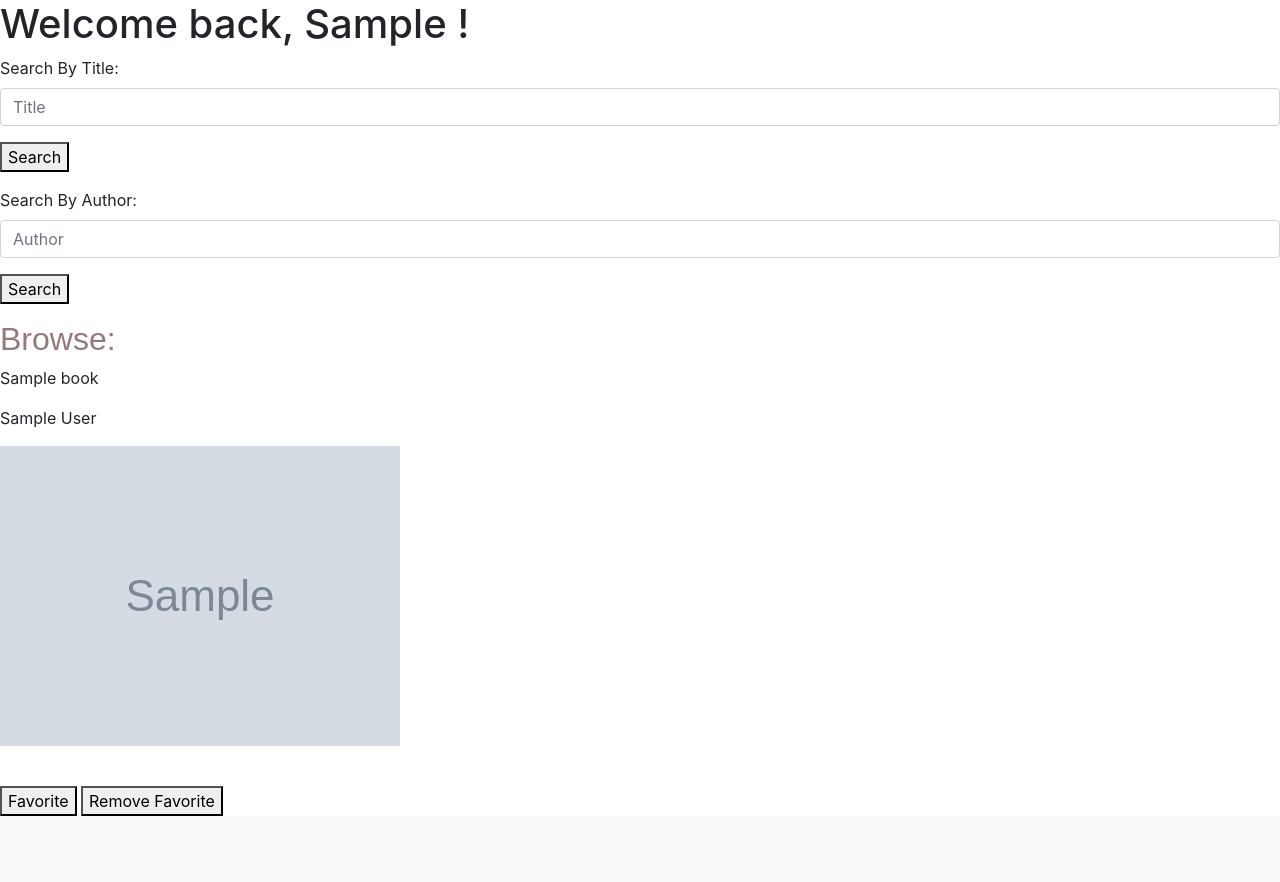
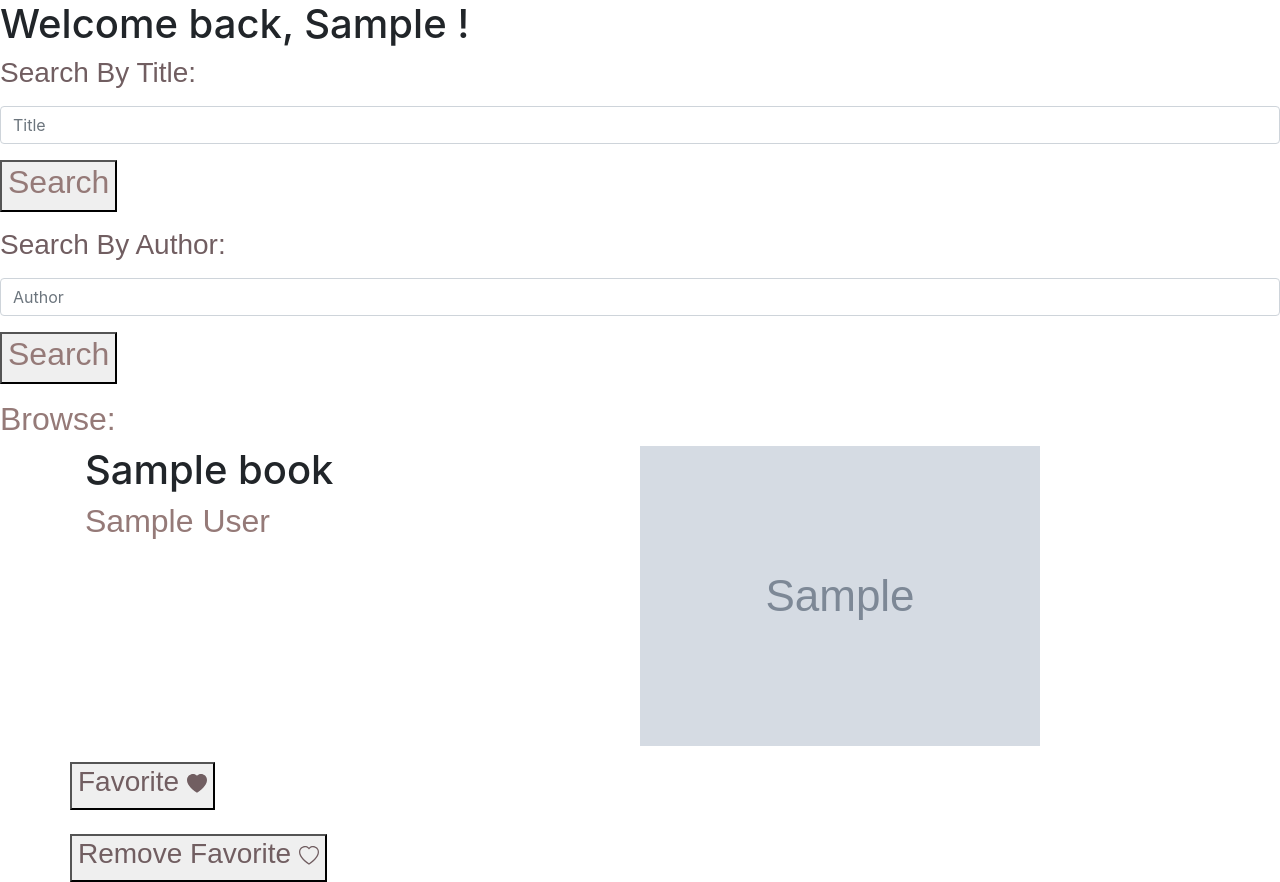
Before and after one commit to Shanz-Webbie/bookbycover, a Flask app: page /browse in a window 1280 px wide. Shown: the part 56-938 px from the top of the page. Before the commit the page ends 872 px from the top, so only its background shows below. Run offline with Flask 2, Linux system fonts and the light colour scheme; the visitor is signed in with stand-in values (Sample User, id 1); tables that the repository leaves empty hold one stand-in row (values such as "Sample post"); grey boxes marked "Sample" are stand-in pictures; some libraries are stand-ins or nearby versions.

Commit message:
button styling

```diff
--- a/static/css/style.css
+++ b/static/css/style.css
@@ -11,6 +11,12 @@ h3 {
   color: #957a78ff;
 
 }
+
+h4 {
+  font-family: sans-serif;
+  color: #c2c8c8ff;
+
+}
 /* --silver: #bfbdbaff;
 --wenge: #715e61ff;
 --silver-2: #c2c8c8ff;
--- a/templates/browse.html
+++ b/templates/browse.html
@@ -12,36 +12,44 @@
   {% block body %}
   <!-- sources: https://developer.mozilla.org/en-US/docs/Web/HTML/Element/input/search
   https://www.shecodes.io/athena/36478-how-to-create-a-search-input-and-button-in-javascript -->
-  <label for="title-field">Search By Title:</label>
+  <label for="title-field"><h3>Search By Title:</h3></label>
 <form id="title-form">
   <div class="form-group">
     <input class="form-control" type="search" id="title-field" name="title" placeholder="Title"/>
   </div>
   <div class="form-group">
-    <button id="search-button" type="submit">Search</button>
+    <button id="search-button" type="submit"><h2>Search</h2></button>
   </div>
 </form>
-<label for="author-field">Search By Author:</label>
+<label for="author-field"><h3>Search By Author:</h3></label>
 <form id="author-form">
   <div class="form-group">
     <input class="form-control" type="search" id="author-field" name="authors" placeholder="Author"/>
   </div>
   <div class="form-group">
-    <button id="search-button" type="submit">Search</button>
+    <button id="search-button" type="submit"><h2>Search</h2></button>
   </div>
 </form>
   <div id="search-results">
   </div>
   <h2>Browse:</h2>
   {% for book in books %}
-    <p>{{ book.book_title }}</p>
-    <p>{{ book.author_name }}</p>
+  <div class="container">
+    <div class="row align-items-start">
+      <div class="col-md-6">
+    <h1>{{ book.book_title }}</h1>
+    <h2>{{ book.author_name }}</h2>
+  </div>
     <p><img class="poster" src="{{ book.book_image }}"></p>
     <br>
     <div class="favorite-group">
 
-      <button class="favorite-button" data-book-id="{{ book.book_id }}">Favorite</button>
-      <button class="del-favorite-button" data-book-id="{{ book.book_id }}">Remove Favorite</button>
+      <button class="favorite-button" data-book-id="{{ book.book_id }}"><h3>Favorite   <svg xmlns="http://www.w3.org/2000/svg" width="20" height="20" fill="currentColor" class="bi bi-heart-fill" viewBox="0 0 16 16">
+        <path fill-rule="evenodd" d="M8 1.314C12.438-3.248 23.534 4.735 8 15-7.534 4.736 3.562-3.248 8 1.314"/><
+      </svg></h3></button><br><br>
+      <button class="del-favorite-button" data-book-id="{{ book.book_id }}"><h3>Remove Favorite   <svg xmlns="http://www.w3.org/2000/svg" width="20" height="20" fill="currentColor" class="bi bi-heart" viewBox="0 0 16 16">
+        <path d="m8 2.748-.717-.737C5.6.281 2.514.878 1.4 3.053c-.523 1.023-.641 2.5.314 4.385.92 1.815 2.834 3.989 6.286 6.357 3.452-2.368 5.365-4.542 6.286-6.357.955-1.886.838-3.362.314-4.385C13.486.878 10.4.28 8.717 2.01zM8 15C-7.333 4.868 3.279-3.04 7.824 1.143q.09.083.176.171a3 3 0 0 1 .176-.17C12.72-3.042 23.333 4.867 8 15"/>
+      </svg></h3></button>
 
     </div>
 
```
Also changed, not shown: templates/favorites.html (+10 -4 lines).
